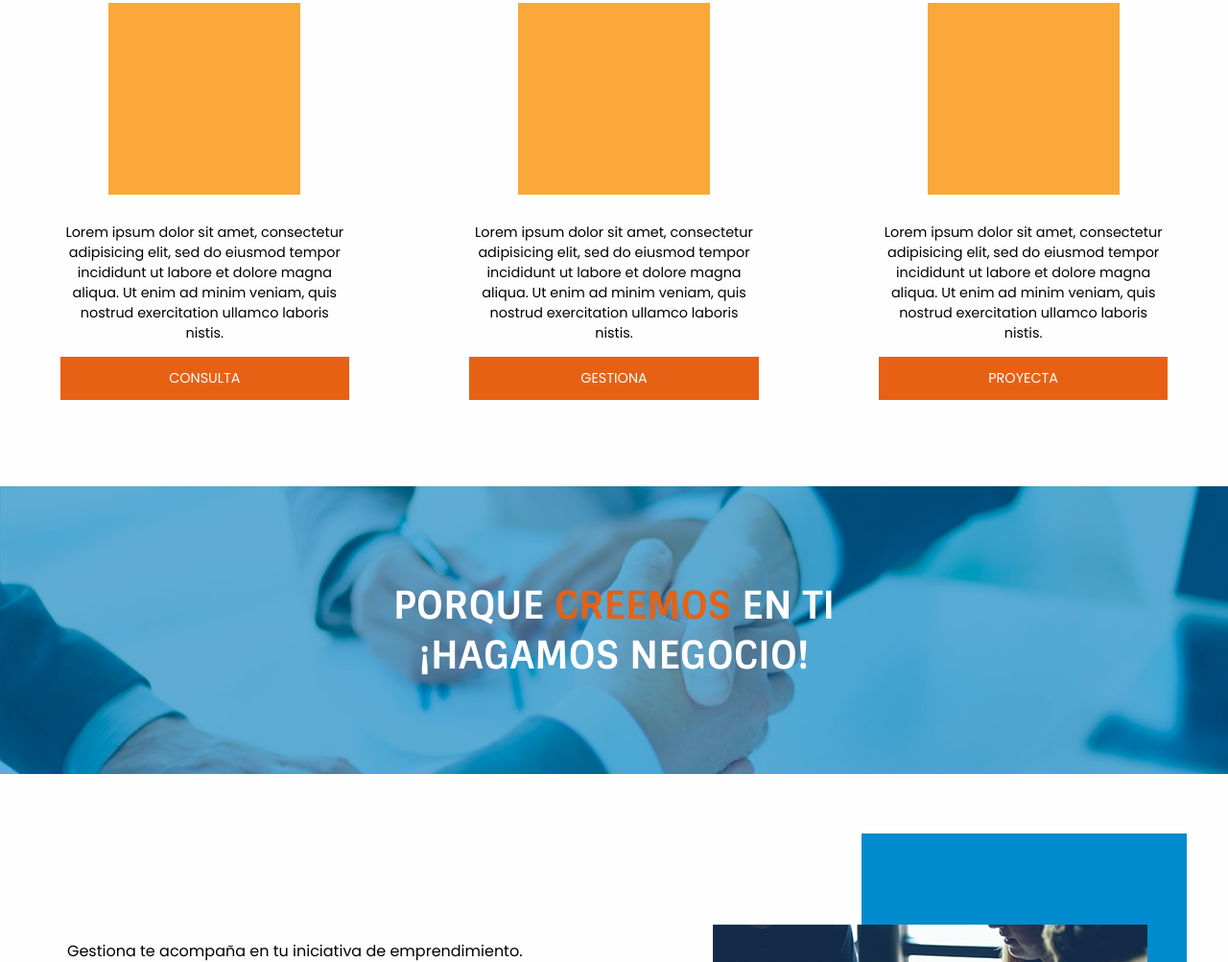
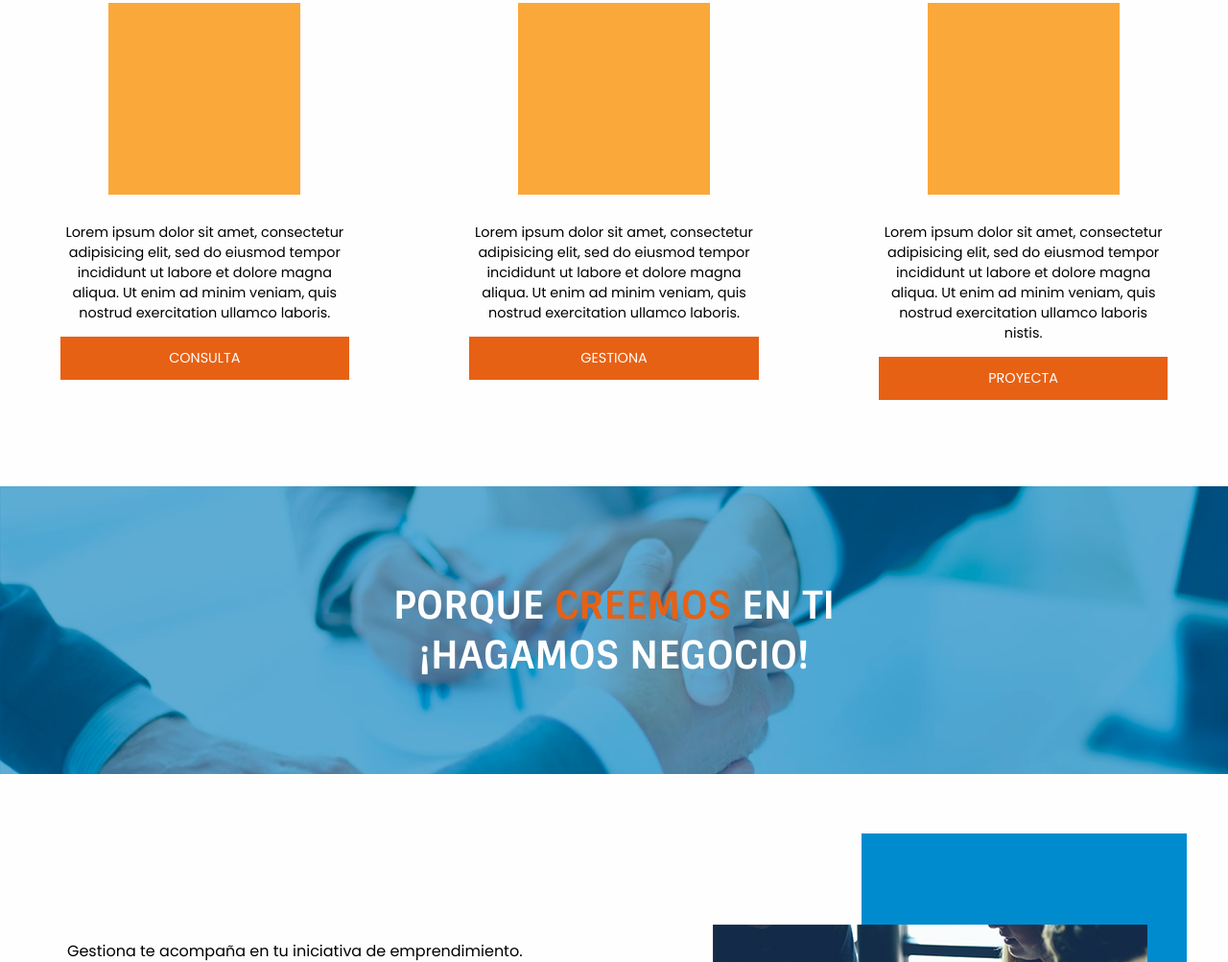
Before and after one commit to brianwebsites/Gestiona, a plain HTML site: page index.html in a window 1280 px wide. Shown: the part 969-1972 px from the top of the page at 96% size. Drawn offline with nearby package versions, Linux system fonts and the light colour scheme; some packages are replaced by stand-ins of ours.

Commit message:
new commit

```diff
--- a/css/estilos.css
+++ b/css/estilos.css
@@ -81,6 +81,7 @@ h2 span {
   background: transparent;
   line-height: 4em;
   transition: 0.5s ease-out;
+  top: 0;
 }
 
 #menu .menu-contenedor {
--- a/index.html
+++ b/index.html
@@ -50,11 +50,11 @@
           <ul>
             <li>
               <div class="item"></div>
-              <p>Lorem ipsum dolor sit amet, consectetur adipisicing elit, sed do eiusmod tempor incididunt ut labore et dolore magna aliqua. Ut enim ad minim veniam, quis nostrud exercitation ullamco laboris nistis.<a>Consulta</a></p>
+              <p>Lorem ipsum dolor sit amet, consectetur adipisicing elit, sed do eiusmod tempor incididunt ut labore et dolore magna aliqua. Ut enim ad minim veniam, quis nostrud exercitation ullamco laboris.<a>Consulta</a></p>
             </li>
             <li>
               <div class="item"></div>
-              <p>Lorem ipsum dolor sit amet, consectetur adipisicing elit, sed do eiusmod tempor incididunt ut labore et dolore magna aliqua. Ut enim ad minim veniam, quis nostrud exercitation ullamco laboris nistis.<a href="">Gestiona</a></p>
+              <p>Lorem ipsum dolor sit amet, consectetur adipisicing elit, sed do eiusmod tempor incididunt ut labore et dolore magna aliqua. Ut enim ad minim veniam, quis nostrud exercitation ullamco laboris.<a href="">Gestiona</a></p>
             </li>
             <li>
               <div class="item"></div>
```
